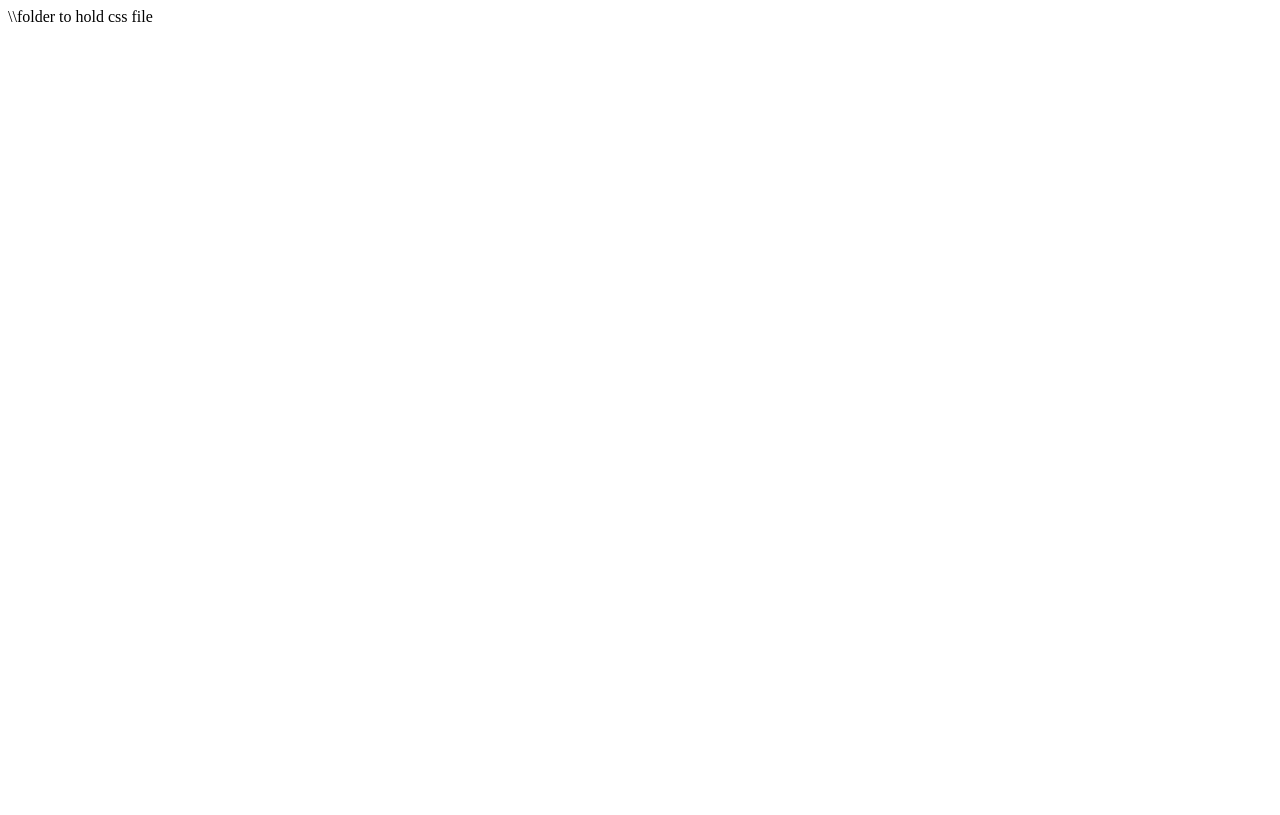
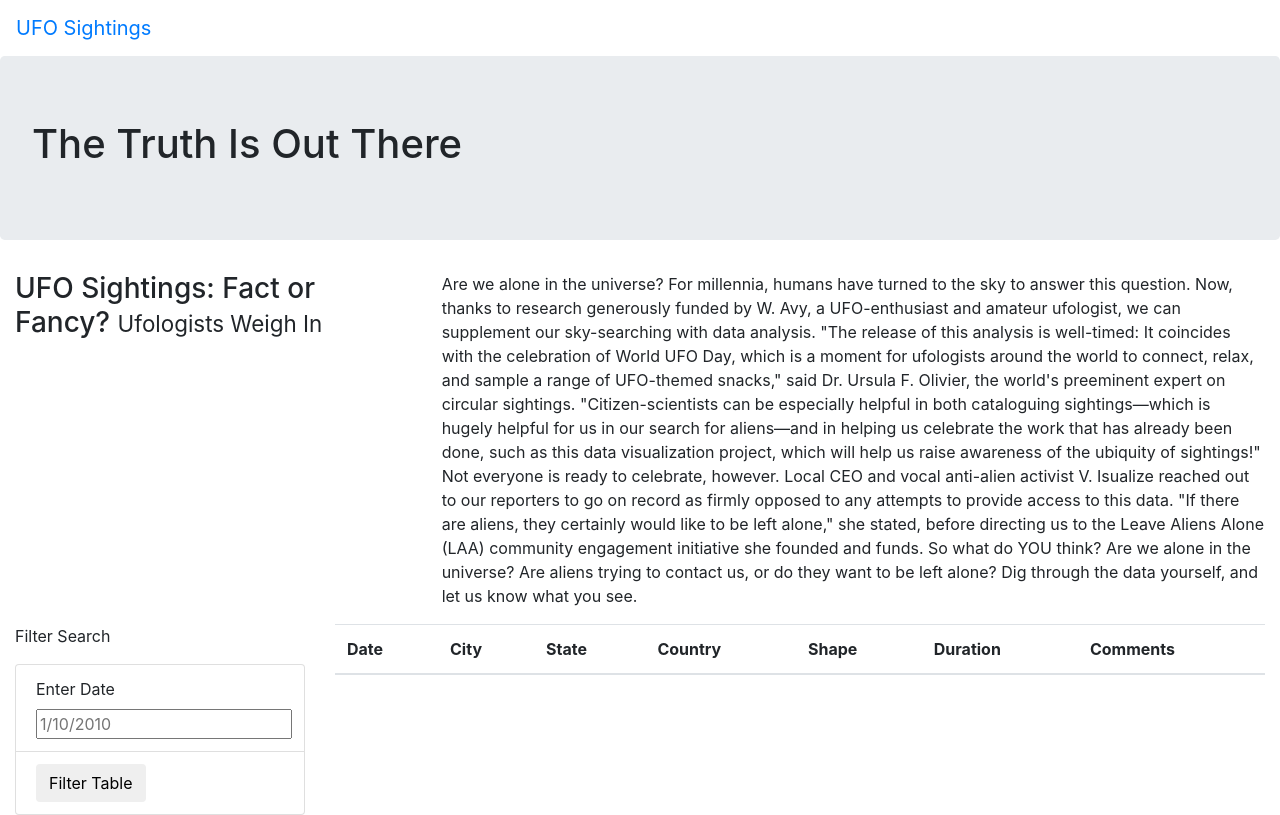
Before and after one commit to Mattiejordan/UFOs, a plain HTML site: page index.html in a window 1280 px wide. Drawn offline with nearby package versions, Linux system fonts and the light colour scheme.

Commit message:
11.6.1 index.html update

```diff
--- a/index.html
+++ b/index.html
@@ -1 +1,97 @@
-\\folder to hold css file
+<!DOCTYPE html>
+<html lang="en">
+
+<head>
+    <meta charset="UTF-8">
+    <meta name="viewport" content="width=device-width, initial-scale=1.0">
+    <title>Document</title>
+    <link rel="stylesheet" href="https://maxcdn.bootstrapcdn.com/bootstrap/4.0.0/css/bootstrap.min.css"
+        integrity="sha384-Gn5384xqQ1aoWXA+058RXPxPg6fy4IWvTNh0E263XmFcJlSAwiGgFAW/dAiS6JXm" crossorigin="anonymous" />
+    <link rel="stylesheet" href="static/css/style.css">
+</head>
+
+<body>
+    <div class="wrapper">
+        <nav class="navbar navbar-expand-lg">
+            <a class="navbar-brand" href="index.html">UFO Sightings</a>
+        </nav>
+    </div>
+    <div class="jumbotron">
+        <h1>The Truth Is Out There</h1>
+    </div>
+    <div class="container-fluid">
+        <div class="row">
+            <div class="col-md-4">
+                <h3>UFO Sightings: Fact or Fancy? <small>Ufologists Weigh In</small></h3>
+            </div>
+            <div class="col-md-8">
+                <p>
+                    Are we alone in the universe? For millennia, humans have turned to the sky to answer this question.
+                    Now, thanks to research generously funded by W. Avy, a UFO-enthusiast and amateur ufologist, we can
+                    supplement our sky-searching with data analysis.
+
+                    "The release of this analysis is well-timed: It coincides with the celebration of World UFO Day,
+                    which is a moment for ufologists around the world to connect, relax, and sample a range of
+                    UFO-themed snacks," said Dr. Ursula F. Olivier, the world's preeminent expert on circular sightings.
+                    "Citizen-scientists can be especially helpful in both cataloguing sightings—which is hugely helpful
+                    for us in our search for aliens—and in helping us celebrate the work that has already been done,
+                    such as this data visualization project, which will help us raise awareness of the ubiquity of
+                    sightings!"
+
+                    Not everyone is ready to celebrate, however. Local CEO and vocal anti-alien activist V. Isualize
+                    reached out to our reporters to go on record as firmly opposed to any attempts to provide access to
+                    this data. "If there are aliens, they certainly would like to be left alone," she stated, before
+                    directing us to the Leave Aliens Alone (LAA) community engagement initiative she founded and funds.
+
+                    So what do YOU think? Are we alone in the universe? Are aliens trying to contact us, or do they want
+                    to be left alone? Dig through the data yourself, and let us know what you see.
+                </p>
+            </div>
+        </div>
+    </div>
+    <div class="container-fluid">
+        <div class="row">
+            <div class="col-md-3">
+                <form>
+                    <p>Filter Search</p>
+                    <ul class="list-group">
+                        <li class="list-group-item">
+                            <label for="date">Enter Date</label>
+                            <input type="text" placeholder="1/10/2010" id="datetime" />
+                        </li>
+                        <li class="list-group-item">
+                            <button id="filter-btn" type="button" class="btn btn-default">Filter Table</button>
+                        </li>
+                    </ul>
+                </form>
+            </div>
+            <div class="col-md-9">
+                <table class="table table-striped">
+                    <thead>
+                      <tr>
+                        <!-- {
+                            datetime: "1/1/2010",
+                            city: "benton",
+                            state: "ar",
+                            country: "us",
+                            shape: "circle",
+                            durationMinutes: "5 mins.",
+                            comments: "4 bright green circles high in the sky going in circles then one bright green light at my front door."
+                          }, -->
+                        <th>Date</th>
+                        <th>City</th>
+                        <th>State</th>
+                        <th>Country</th>
+                        <th>Shape</th>
+                        <th>Duration</th>
+                        <th>Comments</th>
+                      </tr>
+                    </thead>
+                    <tbody></tbody>
+                  </table>
+            </div>
+        </div>
+    </div>
+</body>
+
+</html>
```
